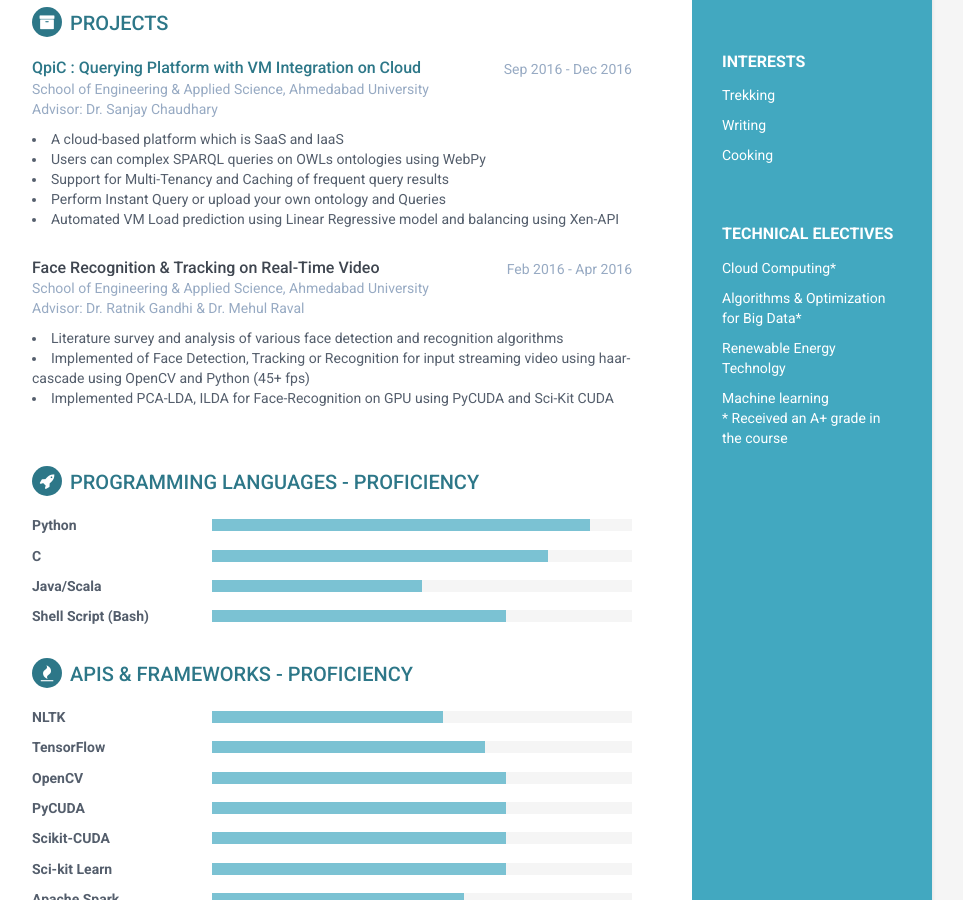
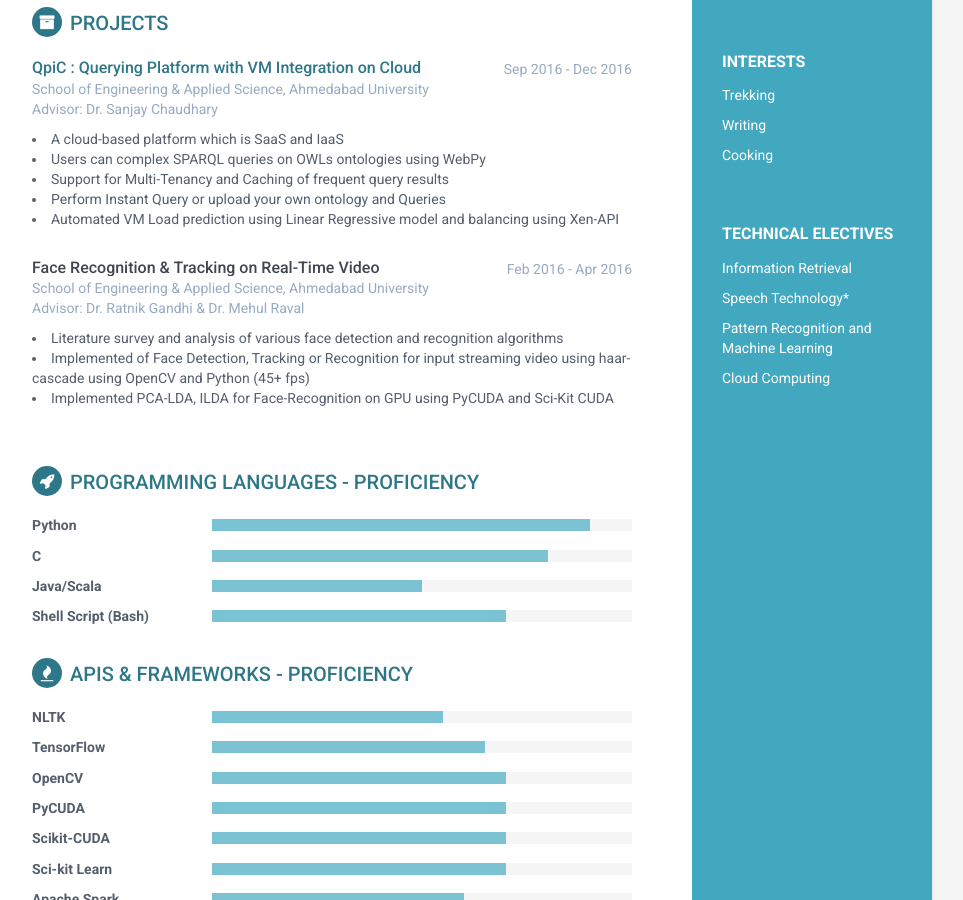
Before and after one commit to ashikkapadiya/ashikkapadiya.github.io, a Jekyll site: the page built from index.html, in a window 1280 px wide and 900 px high, scrolled down 1106 px. Shown: the whole window, without its empty margins (188-1151 px from the left). Built offline with Jekyll 4.4.1, drawn with Linux system fonts in a browser that asks for light colours.

Commit message:
Update about.html

```diff
--- a/_includes/about.html
+++ b/_includes/about.html
@@ -2,10 +2,9 @@
 <h2 class="container-block-title">Technical Electives</h2>
 <ul class="list-unstyled interests-list">
 
-<li>Cloud Computing*</li>
-<li>Algorithms & Optimization for Big Data*</li>
-<li>Renewable Energy Technolgy</li>
-<li>Machine learning</li>
+<li>Information Retrieval</li>
+<li>Speech Technology*</li>
+<li>Pattern Recognition and Machine Learning</li>
+<li>Cloud Computing</li>
 </ul>
-* Received an A+ grade in the course
 </div><!--//About-->
```
